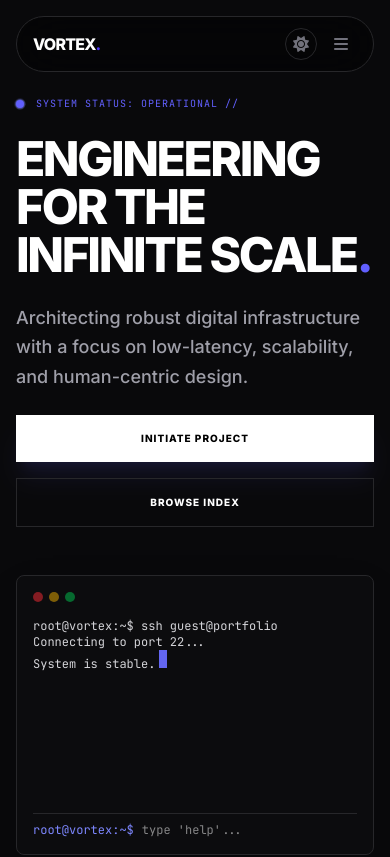
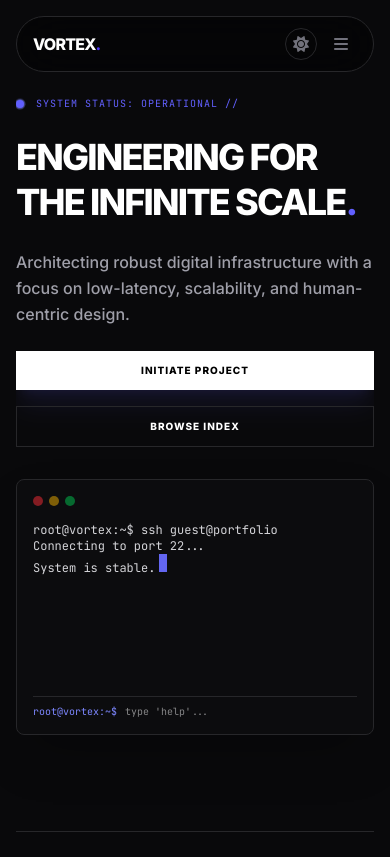
Before and after one commit to dev-Vortex51/My-protfolio, a React (Vite) app in the folder client/: page / in a window 390 px wide. Shown: the top 857 px of the page. Built offline with nearby package versions, Linux system fonts and the light colour scheme; no server answers.

Commit message:
feat: enhance HeroSection and PublicPortfolio for improved layout and responsiveness

```diff
--- a/client/src/components/HeroSection.tsx
+++ b/client/src/components/HeroSection.tsx
@@ -38,59 +38,63 @@ const HeroSection: React.FC<HeroSectionProps> = ({ data }) => {
   };
 
   return (
-    <section className="grid lg:grid-cols-[1fr_400px] gap-12 items-center min-h-[60vh]">
-      <div className="space-y-6 md:space-y-8">
+    <section className="grid lg:grid-cols-[1fr_400px] gap-8 lg:gap-12 items-center min-h-[60vh]">
+      <div className="space-y-6 md:space-y-8 overflow-hidden">
         <div className="flex items-center gap-3 text-indigo-600 dark:text-indigo-500 font-mono text-[10px] md:text-xs tracking-widest uppercase">
-          <span className="relative flex h-2 w-2">
+          <span className="relative flex h-2 w-2 shrink-0">
             <span className="animate-ping absolute inline-flex h-full w-full rounded-full bg-indigo-400 opacity-75"></span>
             <span className="relative inline-flex rounded-full h-2 w-2 bg-indigo-500"></span>
           </span>
-          SYSTEM STATUS: OPERATIONAL // {data.location}
+          <span className="truncate">
+            SYSTEM STATUS: OPERATIONAL // {data.location}
+          </span>
         </div>
-        <h1 className="text-5xl md:text-7xl lg:text-8xl font-extrabold tracking-tighter text-zinc-900 dark:text-white leading-none lg:leading-[0.9] whitespace-pre-line">
+        <h1 className="text-4xl sm:text-5xl md:text-6xl lg:text-7xl xl:text-8xl font-extrabold tracking-tighter text-zinc-900 dark:text-white leading-tight md:leading-none lg:leading-[0.9] break-words">
           {data.headline || "ENGINEERING FOR THE INFINITE SCALE"}
           <span className="text-indigo-500">.</span>
         </h1>
-        <p className="text-lg md:text-xl text-zinc-600 dark:text-zinc-400 max-w-2xl font-medium leading-relaxed">
+        <p className="text-base md:text-lg lg:text-xl text-zinc-600 dark:text-zinc-400 max-w-2xl font-medium leading-relaxed">
           {data.tagline ||
             "Architecting robust digital infrastructure with a focus on low-latency, scalability, and human-centric design."}
         </p>
         <div className="flex flex-col sm:flex-row gap-4 md:gap-6">
           <Link
             to="/contact"
-            className="px-8 py-4 bg-zinc-900 dark:bg-white text-white dark:text-black text-[10px] md:text-xs font-black uppercase tracking-widest hover:bg-indigo-600 dark:hover:bg-indigo-600 hover:text-white dark:hover:text-white transition-all shadow-xl shadow-indigo-500/10 text-center"
+            className="px-6 md:px-8 py-3 md:py-4 bg-zinc-900 dark:bg-white text-white dark:text-black text-[10px] md:text-xs font-black uppercase tracking-widest hover:bg-indigo-600 dark:hover:bg-indigo-600 hover:text-white dark:hover:text-white transition-all shadow-xl shadow-indigo-500/10 text-center"
           >
             Initiate Project
           </Link>
           <Link
             to="/projects"
-            className="px-8 py-4 border border-zinc-200 dark:border-zinc-800 text-zinc-900 dark:text-white text-[10px] md:text-xs font-black uppercase tracking-widest hover:border-zinc-900 dark:hover:border-white transition-all text-center"
+            className="px-6 md:px-8 py-3 md:py-4 border border-zinc-200 dark:border-zinc-800 text-zinc-900 dark:text-white text-[10px] md:text-xs font-black uppercase tracking-widest hover:border-zinc-900 dark:hover:border-white transition-all text-center"
           >
             Browse Index
           </Link>
         </div>
       </div>
 
-      <div className="bg-zinc-50 dark:bg-[#0c0c0e] border border-zinc-200 dark:border-zinc-800 rounded-lg p-4 md:p-6 font-mono text-xs md:text-sm h-70 md:h-80 shadow-2xl relative flex flex-col">
-        <div className="flex gap-1.5 mb-4">
+      <div className="bg-zinc-50 dark:bg-[#0c0c0e] border border-zinc-200 dark:border-zinc-800 rounded-lg p-4 md:p-6 font-mono text-xs md:text-sm h-64 md:h-70 lg:h-80 shadow-2xl relative flex flex-col overflow-hidden">
+        <div className="flex gap-1.5 mb-4 shrink-0">
           <div className="w-2.5 h-2.5 rounded-full bg-red-500/50"></div>
           <div className="w-2.5 h-2.5 rounded-full bg-yellow-500/50"></div>
           <div className="w-2.5 h-2.5 rounded-full bg-green-500/50"></div>
         </div>
-        <div className="grow whitespace-pre-wrap text-zinc-700 dark:text-zinc-300 overflow-y-auto scrollbar-hide">
+        <div className="grow whitespace-pre-wrap text-zinc-700 dark:text-zinc-300 overflow-y-auto scrollbar-hide break-words">
           {terminalText}
           <span className="cursor-blink"></span>
         </div>
         <form
           onSubmit={handleCommand}
-          className="flex gap-2 text-indigo-600 dark:text-indigo-400 mt-2 border-t border-zinc-200 dark:border-zinc-800 pt-2"
+          className="flex gap-2 text-indigo-600 dark:text-indigo-400 mt-2 border-t border-zinc-200 dark:border-zinc-800 pt-2 shrink-0"
         >
-          <span className="shrink-0">root@vortex:~$</span>
+          <span className="shrink-0 text-[10px] md:text-xs">
+            root@vortex:~$
+          </span>
           <input
             type="text"
             value={command}
             onChange={(e) => setCommand(e.target.value)}
-            className="bg-transparent border-none outline-none grow text-zinc-900 dark:text-white"
+            className="bg-transparent border-none outline-none grow text-zinc-900 dark:text-white min-w-0 text-[10px] md:text-xs"
             placeholder="type 'help'..."
           />
         </form>
--- a/client/src/pages/PublicPortfolio.tsx
+++ b/client/src/pages/PublicPortfolio.tsx
@@ -15,7 +15,7 @@ interface Props {
 
 const PublicPortfolio: React.FC<Props> = ({ data }) => {
   return (
-    <div className="max-w-350 mx-auto px-4 md:px-6 lg:px-12 pt-24 md:pt-32 space-y-24 md:space-y-48 pb-32">
+    <div className="max-w-350 mx-auto px-4 md:px-6 lg:px-12 pt-24 md:pt-32 space-y-24 md:space-y-48 pb-32 overflow-x-hidden">
       <HeroSection data={data} />
       <StatsBar data={data} />
       <SkillsSection data={data} />
```
